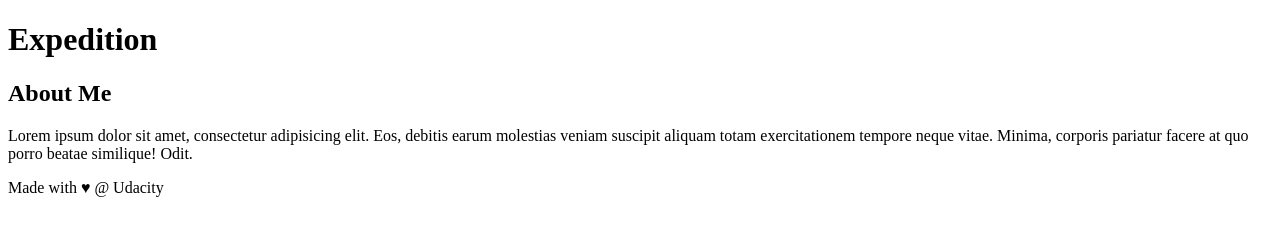
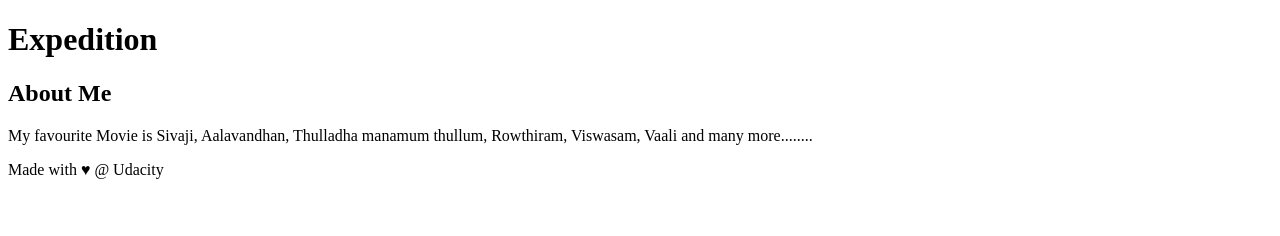
Before and after one commit to SKManojKumar22/new-git-project, a plain HTML site: page index.html in a window 1280 px wide. Drawn offline with Linux system fonts and the light colour scheme.

Commit message:
Update sidebar with favourite movie

```diff
--- a/index.html
+++ b/index.html
@@ -23,7 +23,7 @@
     <aside>
         <h2>About Me</h2>
 
-        <p>Lorem ipsum dolor sit amet, consectetur adipisicing elit. Eos, debitis earum molestias veniam suscipit aliquam totam exercitationem tempore neque vitae. Minima, corporis pariatur facere at quo porro beatae similique! Odit.</p>
+        <p>My favourite Movie is Sivaji, Aalavandhan, Thulladha manamum thullum, Rowthiram, Viswasam, Vaali and many more........</p>
     </aside>
 <!-- end of new content -->
 
```
